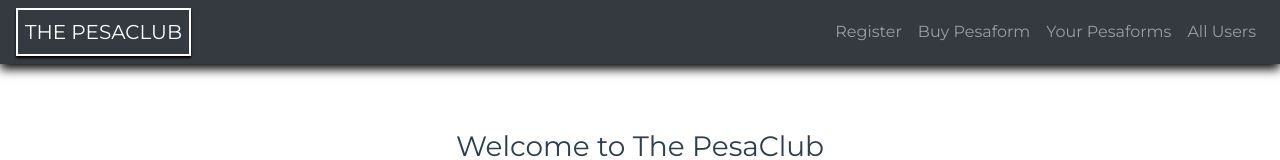
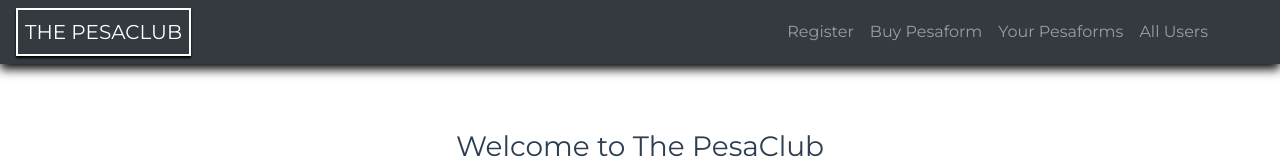
Before and after one commit to RayAuxey/pesaclub-front, a Vue app: page /buy/1 in a window 1280 px wide. Shown: the top 160 px of the page. Built offline with nearby package versions, Linux system fonts and the light colour scheme.

Commit message:
navbar margin

```diff
--- a/src/components/Navbar.vue
+++ b/src/components/Navbar.vue
@@ -14,7 +14,7 @@
         <span class="navbar-toggler-icon"></span>
       </button>
       <div class="collapse navbar-collapse" id="navbarNavAltMarkup">
-        <div class="navbar-nav ml-auto">
+        <div class="navbar-nav ml-auto mr-5">
           <router-link
             class="nav-item nav-link"
             :class="{active : currentLink === '/'}"
```
